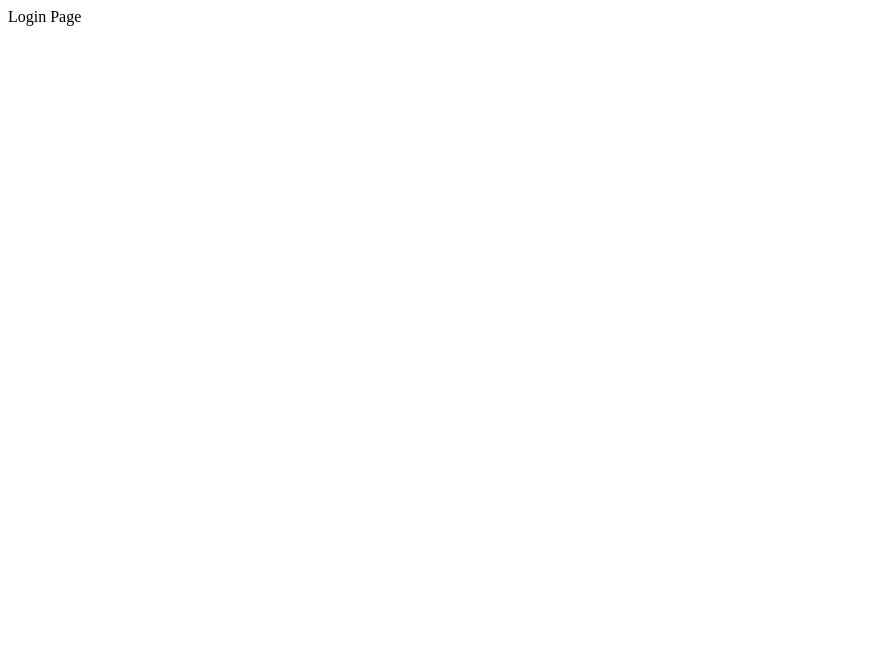
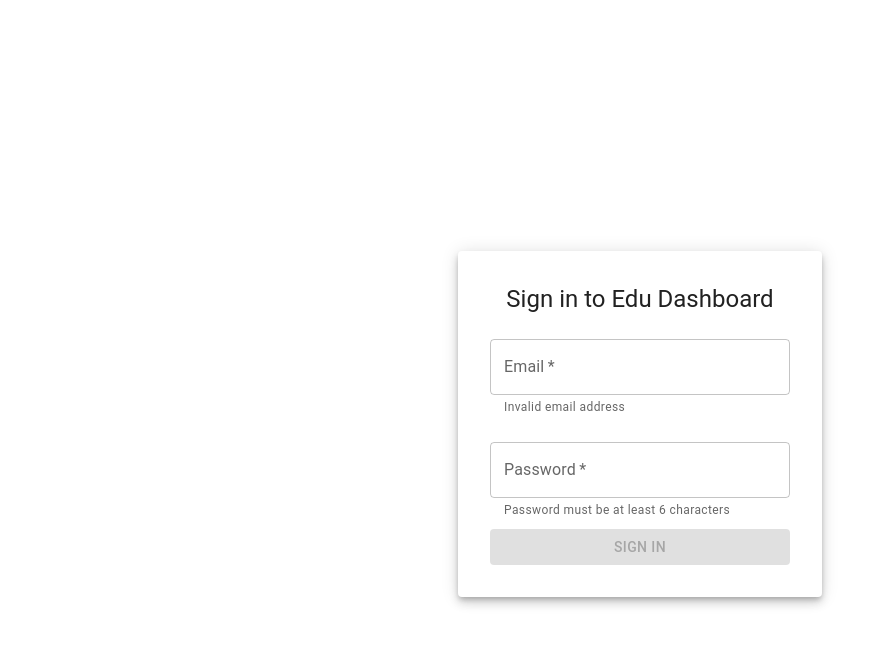
Before and after one commit to fatima1221/edu-dashboard, a React (Vite) app: page /login in a window 1280 px wide. Shown: the top 646 px of the page, without its empty margins (0-882 px from the left). Built offline with nearby package versions, Linux system fonts and the light colour scheme.

Commit message:
add simple auth slice and login form

```diff
--- a/src/features/auth/authSlice.ts
+++ b/src/features/auth/authSlice.ts
@@ -3,25 +3,37 @@ import { createSlice, type PayloadAction } from "@reduxjs/toolkit";
 type AuthState = {
   isAuthenticated: boolean;
   token?: string;
+  email?: string;
 };
 
 const initialState: AuthState = {
   isAuthenticated: !!localStorage.getItem("token"),
+  token: localStorage.getItem("token") || undefined,
+  email: localStorage.getItem("email") || undefined,
 };
 
 const authSlice = createSlice({
   name: "auth",
   initialState,
   reducers: {
-    loginSuccess(state, action: PayloadAction<{ token: string }>) {
+    loginSuccess(
+      state,
+      action: PayloadAction<{ token: string; email?: string }>
+    ) {
       state.isAuthenticated = true;
       state.token = action.payload.token;
+      state.email = action.payload.email || state.email;
       localStorage.setItem("token", action.payload.token);
+      if (action.payload.email) {
+        localStorage.setItem("email", action.payload.email);
+      }
     },
     logout(state) {
       state.isAuthenticated = false;
       state.token = undefined;
+      state.email = undefined;
       localStorage.removeItem("token");
+      localStorage.removeItem("email");
     },
   },
 });
--- a/src/features/auth/components/LoginForm.tsx
+++ b/src/features/auth/components/LoginForm.tsx
@@ -0,0 +1,86 @@
+import { useState, useMemo } from "react";
+import { useDispatch } from "react-redux";
+import { loginSuccess } from "../authSlice";
+import { useNavigate } from "react-router-dom";
+import Box from "@mui/material/Box";
+import Paper from "@mui/material/Paper";
+import Typography from "@mui/material/Typography";
+import TextField from "@mui/material/TextField";
+import Button from "@mui/material/Button";
+
+const EMAIL_REGEX = /^[^\s@]+@[^\s@]+\.[^\s@]+$/;
+
+const LoginForm = () => {
+  const [email, setEmail] = useState("");
+  const [password, setPassword] = useState("");
+  const [submitted, setSubmitted] = useState(false);
+  const dispatch = useDispatch();
+  const navigate = useNavigate();
+
+  const isEmailValid = useMemo(() => EMAIL_REGEX.test(email), [email]);
+  const isPasswordValid = useMemo(() => password.length >= 6, [password]);
+
+  const isValid = isEmailValid && isPasswordValid;
+  function handleSubmit(e: React.FormEvent) {
+    e.preventDefault();
+    setSubmitted(true);
+    if (isValid) {
+      dispatch(loginSuccess({ token: "dummy-token", email }));
+      navigate("/");
+    }
+  }
+  return (
+    <Box
+      sx={{
+        minHeight: "100vh",
+        display: "flex",
+        alignItems: "center",
+        justifyContent: "center",
+        bgcolor: (theme) => theme.palette.background.default,
+        p: 2,
+      }}
+    >
+      <Paper
+        elevation={6}
+        component="form"
+        onSubmit={handleSubmit}
+        sx={{ p: 4, width: 300 }}
+      >
+        <Typography variant="h5" component="h1" align="center" gutterBottom>
+          Sign in to Edu Dashboard
+        </Typography>
+        <TextField
+          label="Email"
+          type="email"
+          value={email}
+          onChange={(e) => setEmail(e.target.value)}
+          fullWidth
+          margin="normal"
+          required
+          error={Boolean(!isEmailValid && submitted)}
+          helperText={isEmailValid ? "" : "Invalid email address"}
+          autoComplete="email"
+        />
+        <TextField
+          label="Password"
+          type="password"
+          value={password}
+          onChange={(e) => setPassword(e.target.value)}
+          fullWidth
+          margin="normal"
+          required
+          error={Boolean(!isPasswordValid && submitted)}
+          helperText={
+            isPasswordValid ? "" : "Password must be at least 6 characters"
+          }
+          autoComplete="current-password"
+        />
+        <Button type="submit" disabled={!isValid} variant="contained" fullWidth>
+          Sign In
+        </Button>
+      </Paper>
+    </Box>
+  );
+};
+
+export default LoginForm;
--- a/src/routes/AppRouter.tsx
+++ b/src/routes/AppRouter.tsx
@@ -2,24 +2,32 @@ import * as React from "react";
 import { BrowserRouter, Routes, Route, Navigate } from "react-router-dom";
 import { useSelector } from "react-redux";
 import type { RootState } from "../app/store";
+import LoginForm from "../features/auth/components/LoginForm";
+
+function ProtectedRoute({ children }: { children: React.ReactNode }) {
+  const isAuth = useSelector((state: RootState) => state.auth.isAuthenticated);
+  return isAuth ? <>{children}</> : <Navigate to="/login" replace />;
+}
 
 export const AppRouter: React.FC = () => {
-  const isAuth = useSelector((state: RootState) => state.auth.isAuthenticated);
-
   return (
     <BrowserRouter>
       <Routes>
-        {isAuth ? (
-          <>
-            <Route path="/" element={<Navigate to="/dashboard" replace />} />
-            {/* Add more routes here */}
-            <Route path="/dashboard" element={<div>Dashboard Page</div>} />
-          </>
-        ) : (
-          <>
-            <Route path="/login" element={<div>Login Page</div>} />
-          </>
-        )}
+        <Route path="/login" element={<LoginForm />} />{" "}
+        <Route
+          path="/"
+          element={
+            <ProtectedRoute>
+              {" "}
+              <div>Main Page</div>
+            </ProtectedRoute>
+          }
+        >
+          <Route index element={<Navigate to="universities" replace />} />
+          <Route path="universities" element={<div>Universities Page</div>} />
+          <Route path="schools" element={<div>Schools Page</div>} />
+          <Route path="highschools" element={<div>High Schools Page</div>} />
+        </Route>
       </Routes>
     </BrowserRouter>
   );
```
